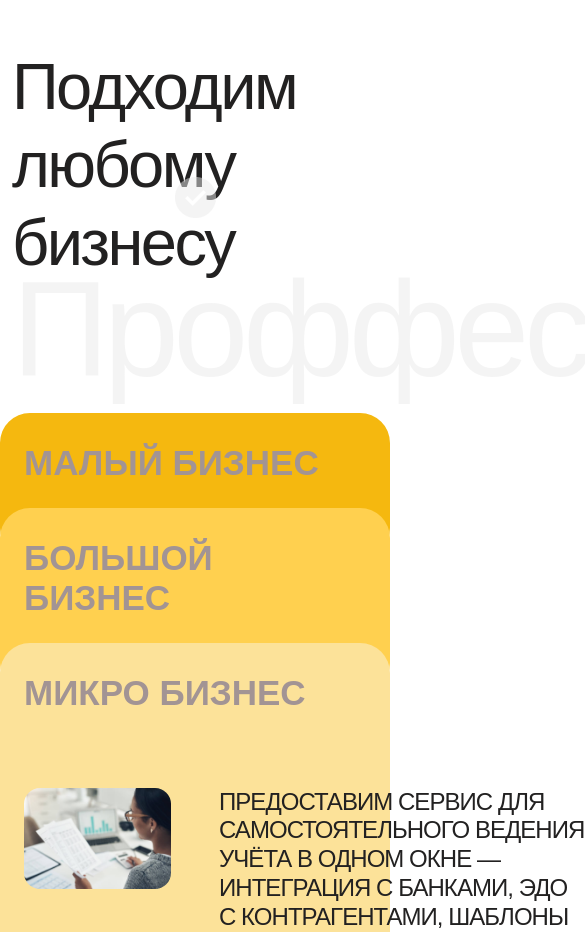
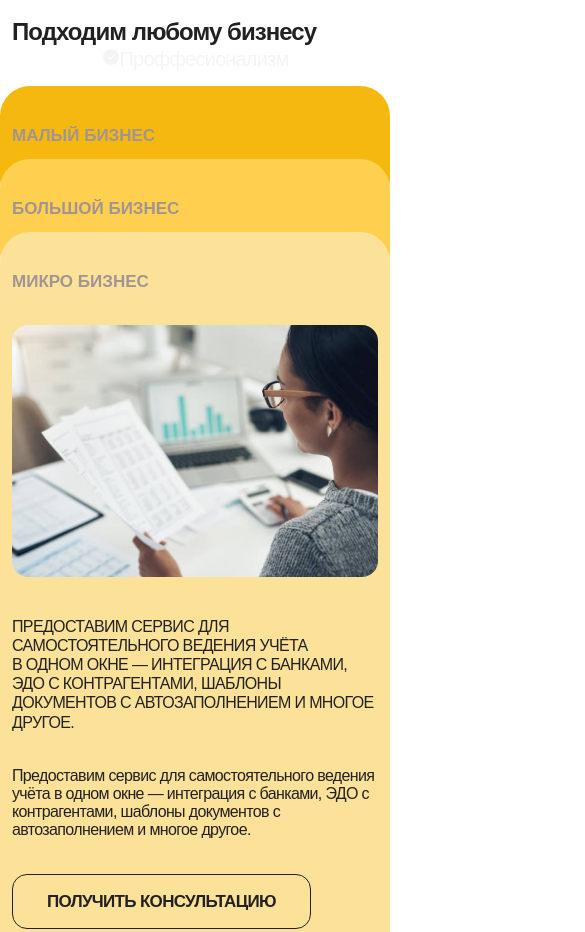
Before and after one commit to SlavaWebDeveloper/consult, a website built with Vite: page src/index.html in a window 390 px wide. Shown: the part 7700-8632 px from the top of the page, 585 px wide, since content can reach past the window. Built offline with nearby package versions, Linux system fonts and the light colour scheme; files whose address does not match are found by name.

Commit message:
add code for section suitable

```diff
--- a/src/index.html
+++ b/src/index.html
@@ -250,7 +250,6 @@
 			<span class="hero-line"> </span>
 		</section>
 
-
 		<section
 			class="custom-container container-xxl services"
 			aria-label="Наши услуги на заказ"
@@ -493,7 +492,7 @@
 			<h1 id="suitable-title" class="visually-hidden"></h1>
 			<div class="container-fluid">
 				<div class="row suitable-title-wrapper">
-					<h2 class="suitable-title mb-5 custom-container container-xxl">
+					<h2 class="suitable-title custom-container container-xxl">
 						Подходим любому бизнесу
 					</h2>
 					<span class="suitable-subtitle">Проффесионализм</span>
@@ -515,7 +514,7 @@
 							<p>Микро бизнес</p>
 						</div>
 						<div class="custom-container container-xxl suitable-content row m-auto">
-							<div class="col-6 ps-0 pe-4">
+							<div class="suitable-image-wrapper">
 								<img
 									src="./img/bg/women.png"
 									srcset="./img/bg/women.png 1x, ./img/bg/women@2x.png 2x"
@@ -524,7 +523,7 @@
 								/>
 							</div>
 
-							<div class="col-6 d-flex flex-column ps-4 pe-0 align-items-start">
+							<div class="suitable-text-wrapper">
 								<h3 class="suitable-content-title">
 									Предоставим сервис для самостоятельного ведения учёта в одном
 									окне — интеграция с банками, ЭДО с контрагентами, шаблоны
--- a/src/scss/styles.scss
+++ b/src/scss/styles.scss
@@ -922,14 +922,16 @@ h2 {
     border-bottom-left-radius: 0;
     padding-bottom: 9.6875rem;
   }
-}
-
-.suitable .suitable-title-wrapper {
+
+  .suitable-title-wrapper {
     position: relative;
+    margin-bottom: 40px;
+    padding-inline: 12px;
   }
 
   .suitable-title {
     padding-bottom: 5.1875rem;
+    margin-bottom: 40px;
   }
 
   .suitable-subtitle {
@@ -952,15 +954,13 @@ h2 {
     }
   }
 
-.suitable-content {
-}
-
   .bg-orange-mute .suitable-content .suitable-content-title {
     font-weight: 400;
     font-size: 1.5rem;
     letter-spacing: -0.04em;
     text-transform: uppercase;
     color: $dark;
+    margin-bottom: 0;
   }
 
   .bg-orange-mute .suitable-content .suitable-content-text {
@@ -973,6 +973,197 @@ h2 {
 
   .suitable-button {
     margin-top: auto;
+  }
+
+  .suitable-image-wrapper {
+    padding: 0;
+    padding-right: 60px;
+    max-width: 50%;
+  }
+
+  .suitable-text-wrapper {
+    display: flex;
+    flex-direction: column;
+    align-items: start;
+    gap: 40px;
+    padding: 0;
+    max-width: 50%;
+
+    .suitable-content-text {
+      text-transform: none;
+    }
+  }
+}
+
+@media (max-width: 1300px) {
+  .suitable {
+    padding-block: 6.875rem 0;
+
+    .bg-orange,
+    .bg-orange-lite,
+    .bg-orange-mute {
+      p {
+        padding-block: 45px 78px;
+      }
+    }
+
+    .custom-container {
+      padding: 0;
+    }
+
+    .suitable-content {
+      align-items: stretch;
+    }
+
+    .suitable-image-wrapper {
+      padding-right: 20px;
+
+      img {
+        height: 100%;
+        object-fit: cover;
+      }
+    }
+    .suitable-title-wrapper {
+      position: relative;
+      margin-bottom: 40px;
+    }
+
+    .suitable-title {
+      padding-bottom: 0;
+      margin-bottom: 40px;
+    }
+
+    .suitable-subtitle {
+      position: absolute;
+      top: 3.0625rem;
+      font-size: 5rem;
+      padding: 0;
+      right: 0;
+      left: 0;
+      max-width: max-content;
+      margin-inline: auto;
+
+      &::before {
+        width: 42px;
+      }
+    }
+
+    .suitable-text-wrapper {
+      gap: 50px;
+    }
+
+    .suitable-button {
+      margin-top: 69px;
+    }
+  }
+}
+
+@media (max-width: 800px) {
+  .suitable {
+    padding-block: 5rem 0;
+
+    .bg-orange,
+    .bg-orange-lite {
+      p {
+        padding-block: 40px 83px;
+      }
+    }
+
+    .bg-orange-mute {
+      p {
+        padding-bottom: 33px;
+      }
+    }
+
+    .suitable-title {
+      font-weight: 700;
+      font-size: 45px;
+    }
+
+    .suitable-subtitle {
+      top: 3.0625rem;
+      font-size: 3.5rem;
+    }
+
+    .suitable-content {
+      flex-direction: column;
+      row-gap: 40px;
+
+      .suitable-image-wrapper,
+      .suitable-text-wrapper {
+        max-width: 100%;
+      }
+
+      .suitable-image-wrapper {
+        padding-right: 0;
+      }
+
+      .suitable-text-wrapper {
+        gap: 35px;
+      }
+
+      .suitable-button {
+        margin-top: 0;
+      }
+    }
+  }
+}
+
+@media (max-width: 640px) {
+  .suitable {
+    padding-block: 5rem 0;
+
+    .bg-orange,
+    .bg-orange-lite,
+    .bg-orange-mute {
+      padding-block: 2.5rem 3.9375rem;
+
+      p {
+        padding: 0;
+        font-size: 17px;
+      }
+    }
+
+    .bg-orange-mute {
+      p {
+        padding-bottom: 2.0625rem;
+      }
+    }
+
+    .suitable-title-wrapper {
+      margin-bottom: 0;
+    }
+
+    .suitable-title {
+      font-weight: 700;
+      font-size: 1.5rem;
+    }
+
+    .suitable-subtitle {
+      top: 1.875rem;
+      font-size: 1.25rem;
+
+      &::before {
+        background-size: 18px;
+        background-repeat: no-repeat;
+        width: 18px;
+        height: 18px;
+      }
+    }
+  }
+}
+
+@media (max-width: 400px) {
+  .suitable {
+
+    .suitable-content-title {
+      font-size: 1rem !important;
+    }
+
+    .suitable-content-text {
+      font-size: 1rem !important;
+    }
+  }
 }
 
 //****************************** END SUITABLE ******************************//
```
Also changed, not shown: src/dist/assets/index-CByimyXC.css (added), src/dist/assets/index-DHlPfjlB.js (deleted), src/dist/assets/index-D_vq2jse.js (added), src/dist/assets/index-h2sDRj2S.css (deleted), src/dist/assets/women-CQ0LzciK.png (added), src/dist/assets/women@2x-Bowws_F6.png (added), src/dist/index.html. Lines whose indentation alone changed are shown as unchanged.
